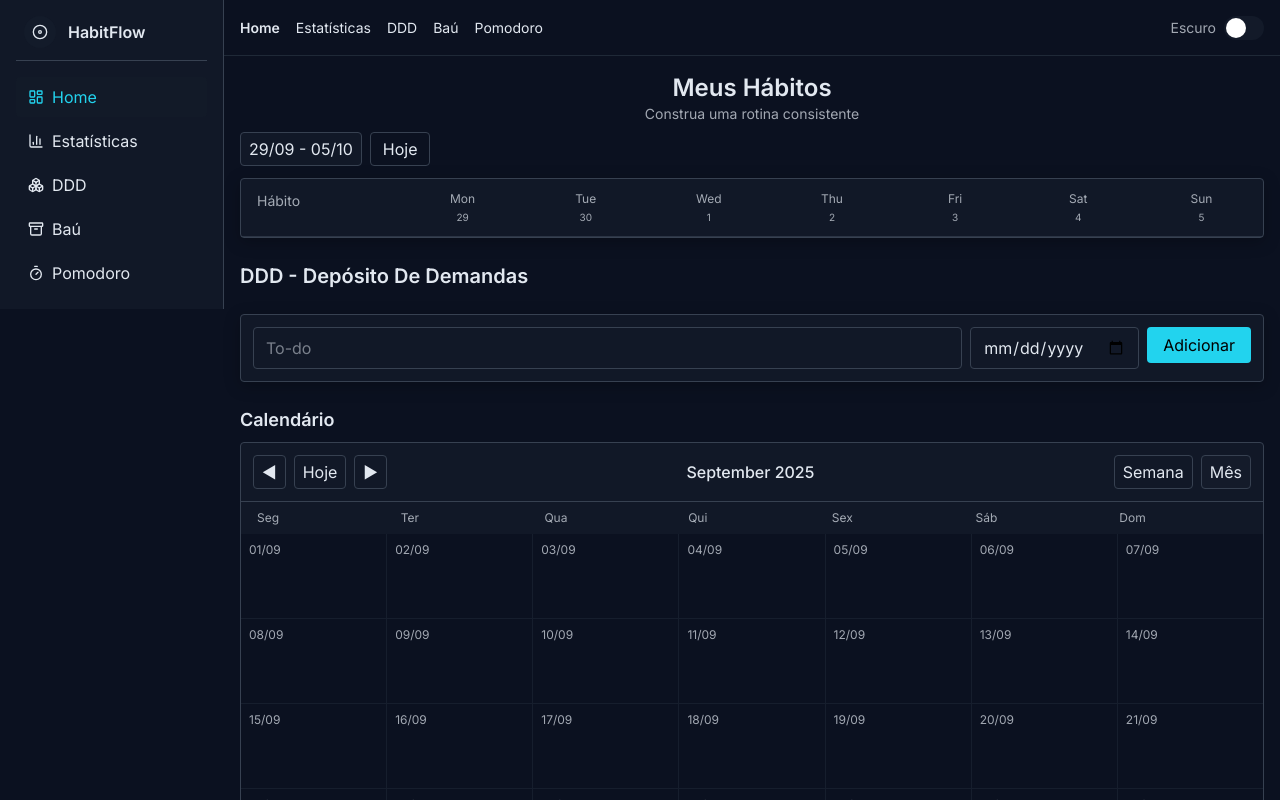
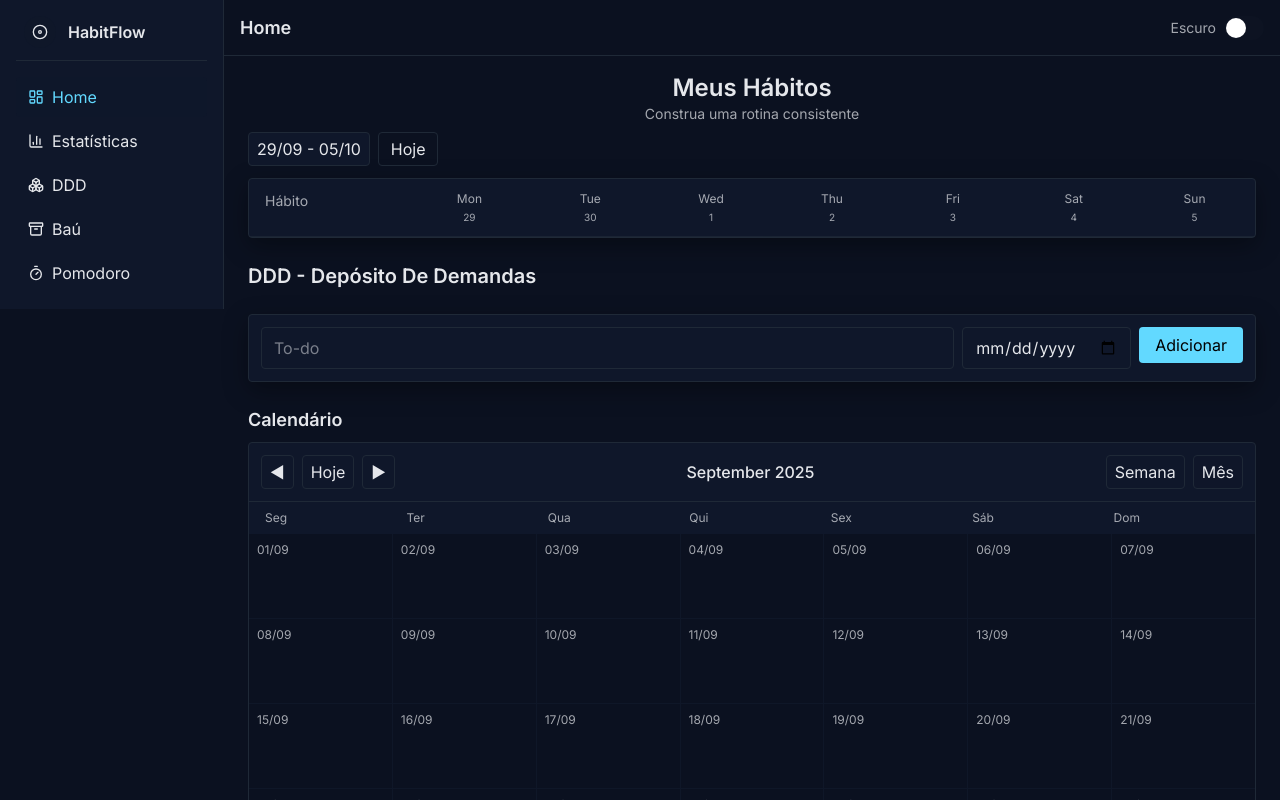
Before and after one commit to BrunoM-Leite/ddd-task-manager, a React (Vite) app: page / in a window 1280 px wide. Shown: the top 800 px of the page. Built offline with nearby package versions, Linux system fonts and the light colour scheme.

Commit message:
fix(layout): remove unused import; finalize header container

```diff
--- a/src/app/layouts/AppLayout.tsx
+++ b/src/app/layouts/AppLayout.tsx
@@ -1,10 +1,22 @@
-import { Outlet, NavLink } from 'react-router-dom'
+import { Outlet, useLocation } from 'react-router-dom'
 import { ThemeToggle } from '../../components/ThemeToggle'
 import { Sidebar } from '../../components/Sidebar'
 import { useState } from 'react'
 
 export function AppLayout() {
   const [open, setOpen] = useState(false)
+  const { pathname } = useLocation()
+  const title = pathname === '/'
+    ? 'Home'
+    : pathname.startsWith('/estatisticas')
+    ? 'Estatísticas'
+    : pathname.startsWith('/ddd')
+    ? 'DDD'
+    : pathname.startsWith('/bau')
+    ? 'Baú'
+    : pathname.startsWith('/pomodoro')
+    ? 'Pomodoro'
+    : ''
   return (
     <div className="min-h-screen bg-[var(--bg)] text-[var(--fg)] flex">
       {open && (
@@ -14,20 +26,18 @@ export function AppLayout() {
         <Sidebar />
       </div>
       <div className="flex-1 flex flex-col">
-        <header className="h-14 border-b border-[var(--muted)] flex items-center justify-between px-4 gap-2">
+        <header className="h-14 border-b border-[var(--border)] flex items-center justify-between px-4 gap-2">
           <div className="flex items-center gap-2">
-            <button className="md:hidden px-2 py-1 rounded border border-[var(--muted)]" onClick={() => setOpen((v) => !v)} aria-label="Abrir menu">☰</button>
-            <nav className="hidden sm:flex gap-4 text-sm" aria-label="Navegação principal">
-              <NavLink to="/" className={({ isActive }: { isActive: boolean }) => isActive ? 'font-semibold' : ''}>Home</NavLink>
-              <NavLink to="/estatisticas" className={({ isActive }: { isActive: boolean }) => isActive ? 'font-semibold' : ''}>Estatísticas</NavLink>
-              <NavLink to="/ddd" className={({ isActive }: { isActive: boolean }) => isActive ? 'font-semibold' : ''}>DDD</NavLink>
-              <NavLink to="/bau" className={({ isActive }: { isActive: boolean }) => isActive ? 'font-semibold' : ''}>Baú</NavLink>
-              <NavLink to="/pomodoro" className={({ isActive }: { isActive: boolean }) => isActive ? 'font-semibold' : ''}>Pomodoro</NavLink>
-            </nav>
+            <button className="md:hidden px-2 py-1 rounded border border-[var(--border)]" onClick={() => setOpen((v) => !v)} aria-label="Abrir menu">☰</button>
+            <div className="text-lg font-semibold">{title}</div>
           </div>
           <ThemeToggle />
         </header>
-        <main className="p-4"><Outlet /></main>
+        <main className="px-4 md:px-6 py-4">
+          <div className="max-w-6xl mx-auto">
+            <Outlet />
+          </div>
+        </main>
       </div>
     </div>
   )
--- a/src/styles/themes.css
+++ b/src/styles/themes.css
@@ -1,19 +1,19 @@
 :root.theme-light {
-  --bg: #0b1120; /* app shell dark by default; will be overridden via classes */
-  --fg: #e2e8f0;
-  --muted: #1f2937;
-  --primary: #22d3ee;
-  --card: #111827;
-  --border: #374151;
-  --shadow: 0 4px 16px rgba(0,0,0,0.25);
+  --bg: #0b1120;
+  --fg: #e5e7eb;
+  --muted: #111827;
+  --primary: #62d9ff;
+  --card: #0f172a;
+  --border: #1f2937;
+  --shadow: 0 8px 24px rgba(0,0,0,0.35);
 }
 
 :root.theme-dark {
   --bg: #0b1120;
-  --fg: #e2e8f0;
-  --muted: #1f2937;
-  --primary: #22d3ee;
-  --card: #111827;
-  --border: #374151;
-  --shadow: 0 4px 16px rgba(0,0,0,0.35);
+  --fg: #e5e7eb;
+  --muted: #111827;
+  --primary: #62d9ff;
+  --card: #0f172a;
+  --border: #1f2937;
+  --shadow: 0 8px 24px rgba(0,0,0,0.45);
 }
```
